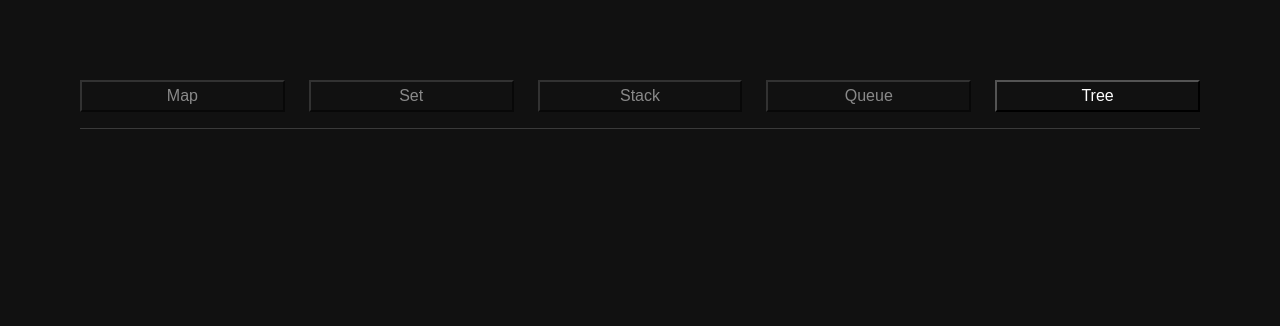
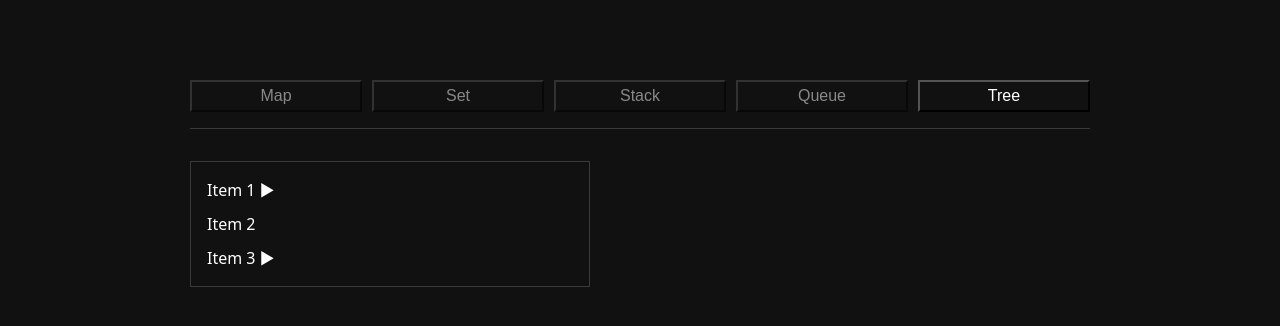
Before and after one commit to maxzavati/frontend_data_structures, a React (Vite) app: page / in a window 1280 px wide. Both pictures are taken after a click on the button "Tree". Shown: the top 326 px of the page. Built offline with nearby package versions, Linux system fonts and the light colour scheme.

Commit message:
feat: tree example

```diff
--- a/src/App.tsx
+++ b/src/App.tsx
@@ -8,7 +8,7 @@ import { TreeExample } from './examples/tree';
 function App() {
   return (
     <main>
-      <Tabs>
+      <Tabs defaultValue='map'>
         <Tabs.List>
           <Tabs.Trigger value='map'>Map</Tabs.Trigger>
           <Tabs.Trigger value='set'>Set</Tabs.Trigger>
--- /dev/null
+++ b/src/components/menu.tsx
@@ -0,0 +1,40 @@
+import { createContext, useContext, useState, type ReactNode } from 'react';
+
+const MenuContext = createContext({
+  open: false,
+  setOpen: (_: boolean | ((prevState: boolean) => boolean)) => {},
+});
+
+export function DropdownMenu({ children }: { children: ReactNode }) {
+  const [open, setOpen] = useState(false);
+  return (
+    <MenuContext.Provider value={{ open, setOpen }}>
+      <menu>{children}</menu>
+    </MenuContext.Provider>
+  );
+}
+
+function Item({ children }: { children: ReactNode }) {
+  return <div>{children}</div>;
+}
+
+function Sub({ children }: { children: ReactNode }) {
+  const { open } = useContext(MenuContext);
+  if (!open) {
+    return null;
+  }
+  return <div style={{ paddingLeft: '20px' }}>{children}</div>;
+}
+
+function Trigger({ children }: { children: ReactNode }) {
+  const { open, setOpen } = useContext(MenuContext);
+  return (
+    <div onClick={() => setOpen((prev) => !prev)}>
+      {children} {open ? '▼' : '▶'}
+    </div>
+  );
+}
+
+DropdownMenu.Trigger = Trigger;
+DropdownMenu.Item = Item;
+DropdownMenu.Sub = Sub;
--- a/src/components/tabs.tsx
+++ b/src/components/tabs.tsx
@@ -2,6 +2,7 @@ import { createContext, useContext, useState, type ReactNode } from 'react';
 
 interface Props {
   children: ReactNode;
+  defaultValue?: string;
 }
 
 const TabsContext = createContext({
@@ -9,8 +10,8 @@ const TabsContext = createContext({
   setTabValue: (_: string | ((prevState: string) => string)) => {},
 });
 
-export function Tabs({ children }: Props) {
-  const [tabValue, setTabValue] = useState('');
+export function Tabs({ children, defaultValue = '' }: Props) {
+  const [tabValue, setTabValue] = useState(defaultValue);
   return (
     <TabsContext.Provider value={{ tabValue, setTabValue }}>
       {children}
@@ -46,7 +47,7 @@ function List({ children }: { children: ReactNode }) {
     <ul
       style={{
         display: 'flex',
-        gap: '2.4rem',
+        gap: '1rem',
         paddingBottom: '1.6rem',
         marginBottom: '3.2rem',
         borderBottom: '1px solid var(--grey6)',
--- a/src/examples/tree.tsx
+++ b/src/examples/tree.tsx
@@ -1,3 +1,6 @@
+import { DropdownMenu } from '../components/menu';
+import type { MenuItem } from '../types';
+
 const menuItems = [
   {
     text: 'Item 1',
@@ -32,7 +35,36 @@ const menuItems = [
   },
 ];
 
+const Item = ({ item }: { item: MenuItem }) => {
+  if (!item.children || item.children.length === 0) {
+    return <DropdownMenu.Item>{item.text}</DropdownMenu.Item>;
+  }
+
+  return (
+    <DropdownMenu>
+      <DropdownMenu.Trigger>{item.text}</DropdownMenu.Trigger>
+      <DropdownMenu.Sub>
+        {item.children.map((child, index) => (
+          <Item key={index} item={child} />
+        ))}
+      </DropdownMenu.Sub>
+    </DropdownMenu>
+  );
+};
+
 export function TreeExample() {
-  console.log(menuItems);
-  return <div></div>;
+  return (
+    <div
+      className='rootBox'
+      style={{
+        maxWidth: 400,
+      }}
+    >
+      <div className='box'>
+        {menuItems.map((item, index) => (
+          <Item key={index} item={item} />
+        ))}
+      </div>
+    </div>
+  );
 }
--- a/src/styles/global.css
+++ b/src/styles/global.css
@@ -34,6 +34,11 @@ body {
   body {
     padding: 8rem;
   }
+}
+
+main {
+  max-width: 900px;
+  margin: 0 auto;
 }
 
 p,
--- a/src/types.ts
+++ b/src/types.ts
@@ -3,3 +3,9 @@ export interface Item {
   text: string;
   index?: number;
 }
+
+export interface MenuItem {
+  text: string;
+  href?: string;
+  children?: MenuItem[];
+}
```
Also changed, not shown: 1 other file (tests, documents, lock files or other folders).
